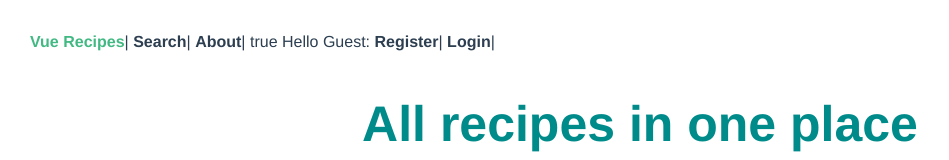
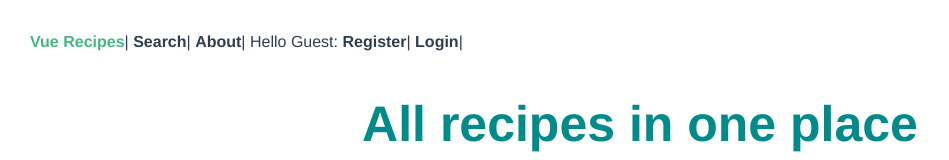
Before and after one commit to Web-Development-Environments-2023/assignment3_3-319095006_314807579, a Vue app: page /recipe/1 in a window 1280 px wide. Shown: the top 160 px of the page, without its empty margins (0-949 px from the left). Built offline with nearby package versions, Linux system fonts and the light colour scheme; no server answers; what vue-cookies would draw is missing.

Commit message:
name on top

```diff
--- a/src/App.vue
+++ b/src/App.vue
@@ -4,7 +4,6 @@
       <router-link :to="{ name: 'main' }">Vue Recipes</router-link>|
       <router-link :to="{ name: 'search' }">Search</router-link>|
       <router-link :to="{ name: 'about' }">About</router-link>|
-      {{ !$root.store.username }}
       <span v-if="!$root.store.username">
         Hello Guest:
         <router-link :to="{ name: 'register' }">Register</router-link>|
```
